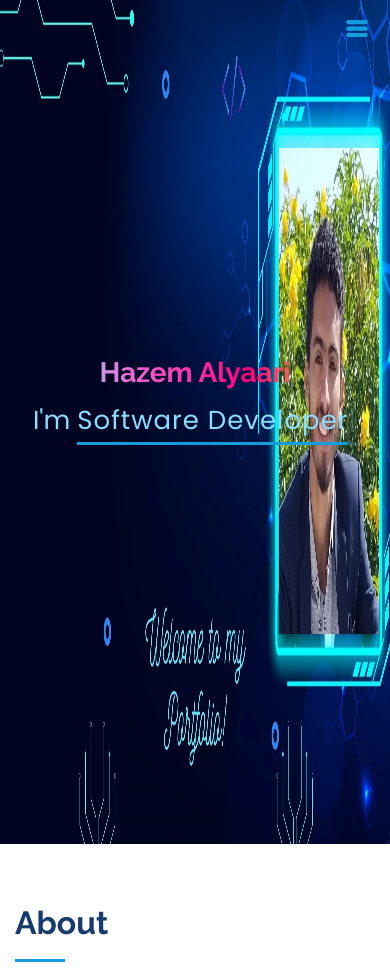
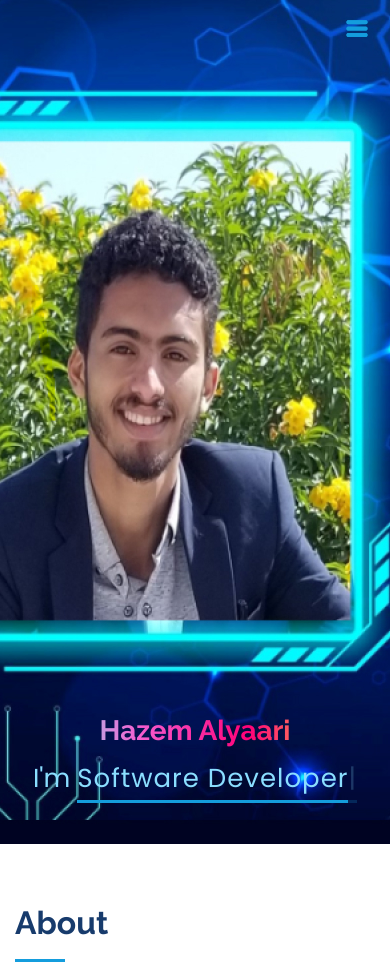
Before and after one commit to AlyaariHazem/portfolio, a PHP site: page /index.html in a window 390 px wide. Shown: the top 978 px of the page. Run offline with PHP 8.4, Linux system fonts and the light colour scheme.

Commit message:
make photo hero responsive

```diff
--- a/assets/css/style.css
+++ b/assets/css/style.css
@@ -263,8 +263,23 @@ h1, h2, h3, h4, h5, h6 {
 
 @media (max-width: 768px) {
   #hero h1 {
+    margin-top: 45rem;
     font-size: 28px;
     line-height: 36px;
+  }
+  .hero-container{
+    position: relative;
+    bottom:2px;
+  }
+#hero{
+  width: 100%;
+  height: 100vh!important;
+  background: url("../img/hero\ for\ Phone.jpg") top right!important;
+  background-size: cover;
+  background-repeat: no-repeat;
+  background-position: 0% 0%;
+  background-size: 100% 100%;
+  z-index: 11;
   }
   #hero h2 {
     font-size: 18px;
```
Also changed, not shown: index.php (+9 -4 lines), assets/img/hero for Phone.jpg (added).
